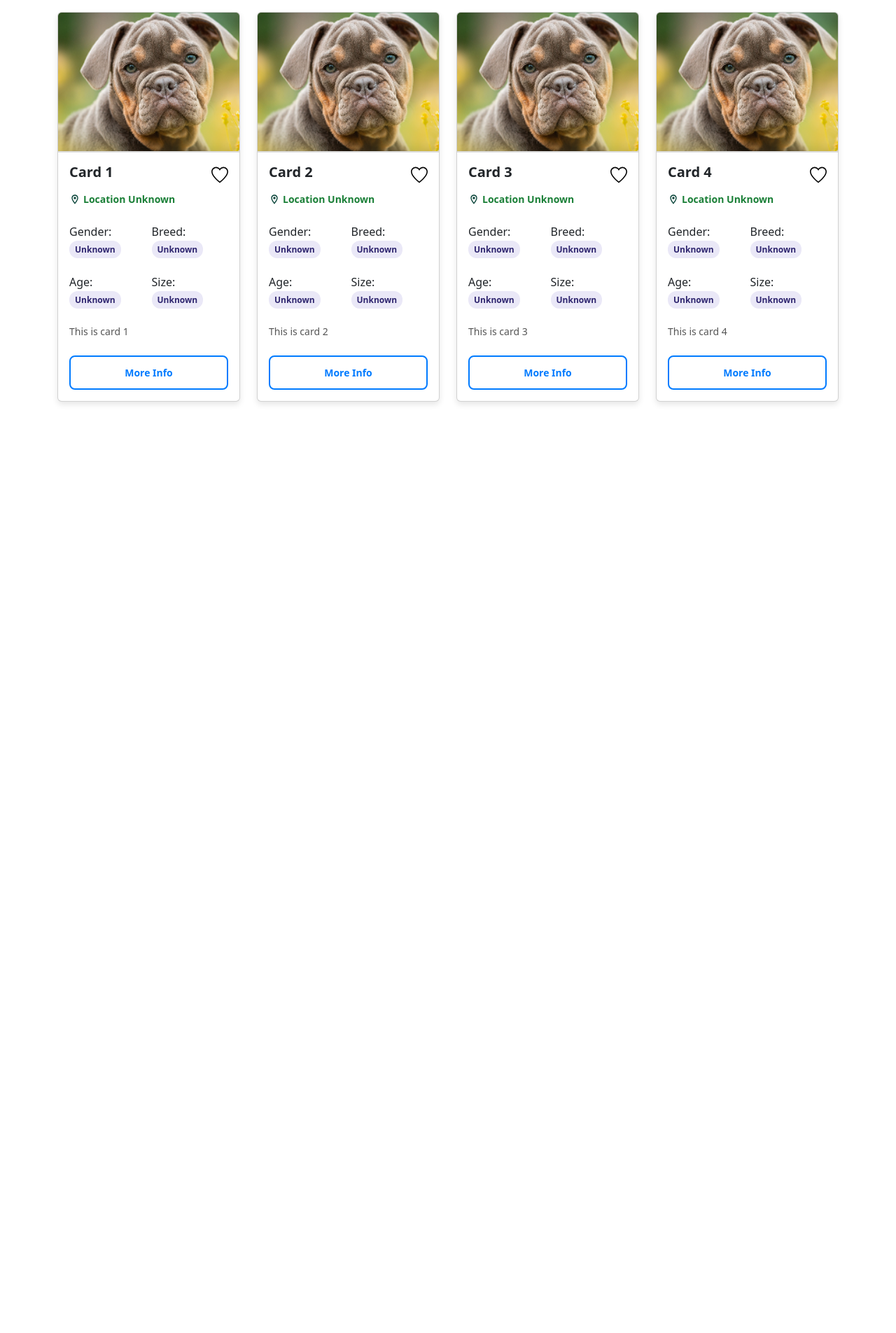
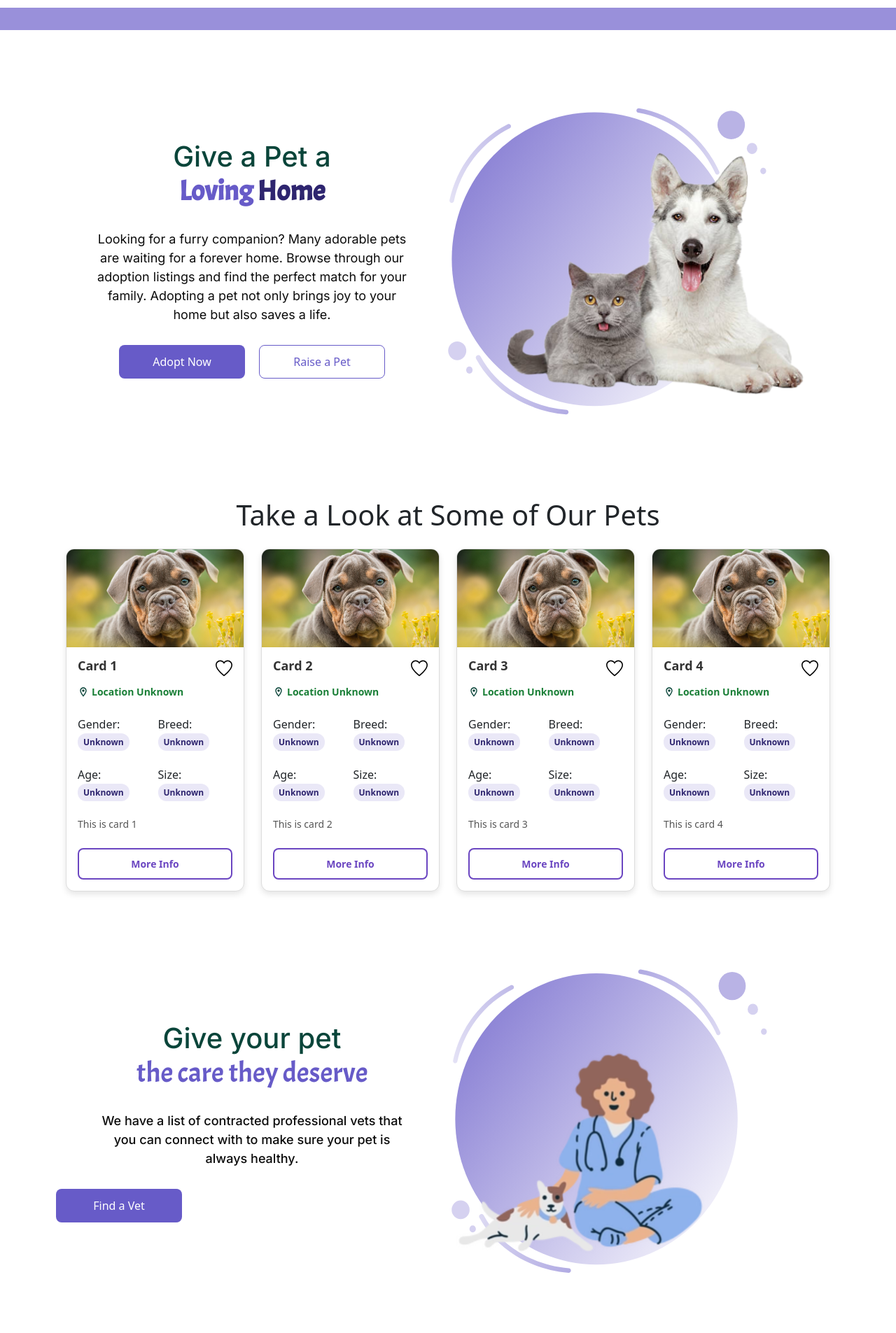
Before and after one commit to Ali-Joumaa/AllMyPet, a React (Create React App) app in the folder frontend/: page / in a window 1280 px wide. Shown: the part 55-1960 px from the top of the page at 70% size. Before the commit the page ends 800 px from the top, so only its background shows below. Built offline with nearby package versions, Linux system fonts and the light colour scheme.

Commit message:
fixed homepage changes

```diff
--- a/frontend/src/App.js
+++ b/frontend/src/App.js
@@ -1,10 +1,25 @@
 import React from "react";
 import "./App.css";
 import OurPetsSection from "./components/ourPetsSection";
+import TopHomePage from "./components/topHomePage";
+import ReviewSection from "./components/reviewSection";
+import NavBar from "./components/NavBar";
+import PetCardsGrid from "./components/PetCardsGrid";
+import Footer from "./components/Footer";
+import PetCare from "./components/petCare";
 function App() {
   return (
     <div>
+      <NavBar/>
+      <TopHomePage/>
       <OurPetsSection/>
+      <PetCare/>
+      <ReviewSection/>
+      <PetCardsGrid/>
+      <Footer/>
+
+
+
     </div>
   );
 }
--- a/frontend/src/components/NavBar.css
+++ b/frontend/src/components/NavBar.css
@@ -64,7 +64,6 @@
     background-color: #9990DA;
     height: 32px;
     width: 100%;
-    margin-bottom: 80px;
     position: relative;
 }
 
--- /dev/null
+++ b/frontend/src/components/ourPetsSection.css
@@ -0,0 +1,23 @@
+.container {
+    min-height: 100px; /* Ensures a minimum height */
+    width: 100%; /* Full width */
+    display: flex; /* If centering content is needed */
+    align-items: center; /* Align items vertically */
+    justify-content: center; /* Align content horizontally */
+    padding: 10px; /* Add some padding for spacing */
+}
+
+/* Adjust height for smaller screens */
+@media (max-width: 768px) {
+    .container {
+        min-height: 80px; /* Reduce height on smaller devices */
+        padding: 8px;
+    }
+}
+
+@media (max-width: 480px) {
+    .container {
+        min-height: 60px; /* Further reduce height for very small screens */
+        padding: 6px;
+    }
+}
--- a/frontend/src/components/ourPetsSection.jsx
+++ b/frontend/src/components/ourPetsSection.jsx
@@ -1,8 +1,8 @@
 import PetCard from "./petCard";
-
+import "./ourPetsSection";
 export default function OurPetsSection(props) {
   return (
-    <div>
+    <div className="container">
         <h1 className="text-center">Take a Look at Some of Our Pets</h1>
     <div className="container mt-4">
       <div className="row">
--- a/frontend/src/components/petCard.css
+++ b/frontend/src/components/petCard.css
@@ -1,9 +1,8 @@
-.card {
+.pet-card {
   display: flex;
   flex-direction: column;
+  width: 100%;
   max-width: 350px;
-  width: 100%;
-  height: 500px;
   border: 1px solid #ddd;
   border-radius: 12px;
   overflow: hidden;
@@ -12,44 +11,44 @@
   transition: transform 0.2s ease-in-out;
 }
 
-.card:hover {
+.pet-card:hover {
   transform: scale(1.02);
 }
 
-.card-image {
+/* Responsive Image */
+.pet-card-image {
   width: 100%;
-  height: 200px;
+  height: auto;
   object-fit: cover;
-  position: relative;
-  border-bottom: 2px solid #ddd;
 }
 
-.card-content {
+/* Responsive Content */
+.pet-card-content {
   padding: 16px;
   display: flex;
   flex-direction: column;
   gap: 8px;
 }
 
-.card-header-pet {
+.pet-card-header {
   display: flex;
   justify-content: space-between;
   align-items: center;
 }
 
-.card-title {
-  font-size: 20px;
+.pet-card-title {
+  font-size: 18px;
   font-weight: bold;
   color: #333;
 }
 
-.heart-icon {
+.pet-card-heart-icon {
   cursor: pointer;
   width: 24px;
   height: 24px;
 }
 
-.location {
+.pet-card-location {
   display: flex;
   align-items: center;
   font-size: 14px;
@@ -57,19 +56,27 @@
   color: #1a7f37;
 }
 
-.location-icon {
+.pet-card-location-icon {
   width: 16px;
   height: 16px;
   margin-right: 4px;
 }
 
-.info-grid {
+/* Info Grid Adjustments */
+.pet-card-info-grid {
   display: grid;
   grid-template-columns: repeat(2, 1fr);
   gap: 8px;
 }
 
-.tag {
+/* Adjust Grid Layout for Small Screens */
+@media (max-width: 480px) {
+  .pet-card-info-grid {
+    grid-template-columns: 1fr;
+  }
+}
+
+.pet-card-tag {
   background-color: #EAE8F7;
   color: #2E256F;
   padding: 4px 8px;
@@ -78,37 +85,54 @@
   font-weight: bold;
 }
 
-.description {
+.pet-card-description {
   font-size: 14px;
   color: #555;
 }
 
-.more-info {
-  padding: 12px;
+/* More Info Button */
+.pet-card-more-info {
+  padding: 10px;
   background-color: white;
-  color: #007bff;
-  border: 2px solid #007bff;
+  color: #6B46C1;
+  border: 2px solid #6B46C1;
   border-radius: 8px;
   font-size: 14px;
   font-weight: bold;
   cursor: pointer;
   text-align: center;
+  width: 100%;
 }
 
-.more-info:hover {
-  background-color: #007bff;
+.pet-card-more-info:hover {
+  background-color: #6B46C1;
   color: white;
 }
 
+/* Larger Screens (Tablets & Desktops) */
 @media (min-width: 600px) {
-  .card {
-    max-width: 450px;
+  .pet-card {
+    max-width: 400px;
   }
 }
 
-@media (min-width: 900px) {
-  .card {
-    flex-direction: column;
-    max-width: 400px;
+/* Smaller Screens (Phones) */
+@media (max-width: 480px) {
+  .pet-card {
+    max-width: 100%;
+    padding: 12px;
+  }
+
+  .pet-card-title {
+    font-size: 16px;
+  }
+
+  .pet-card-description {
+    font-size: 13px;
+  }
+
+  .pet-card-more-info {
+    font-size: 13px;
+    padding: 8px;
   }
 }
--- a/frontend/src/components/petCard.jsx
+++ b/frontend/src/components/petCard.jsx
@@ -10,48 +10,48 @@ export default function PetCard(props) {
   const [isFavorite, setIsFavorite] = useState(false);
 
   return (
-    <div className="card">
+    <div className="pet-card">
       {/* Pet Image */}
       <img
+        className="pet-card-image"
         src={props.petImage ? props.petImage : pitterImage}
         alt="Pet"
-        className="card-image"
       />
 
       {/* Card Content */}
-      <div className="card-content">
+      <div className="pet-card-content">
         {/* Pet Name & Favorite Icon */}
-        <div className="card-header-pet">
-          <h2 className="card-title">{props.petName ? props.petName : "No Name Assigned"}</h2>
+        <div className="pet-card-header">
+          <h2 className="pet-card-title">{props.petName || "No Name Assigned"}</h2>
           <img
             src={isFavorite ? heartFilledIcon : heartIcon}
             alt="Favorite Icon"
-            className="heart-icon"
+            className="pet-card-heart-icon"
             onClick={() => setIsFavorite(!isFavorite)}
           />
         </div>
 
         {/* Location */}
-        <p className="location">
-          <img src={locationIcon} alt="Location Icon" className="location-icon" />
-          {props.petLocation ? props.petLocation : "Location Unknown"}
+        <p className="pet-card-location">
+          <img src={locationIcon} alt="Location Icon" className="pet-card-location-icon" />
+          {props.petLocation || "Location Unknown"}
         </p>
 
         {/* Pet Info Grid */}
-        <div className="info-grid">
-          <p><span>Gender:</span> <span className="tag">{props.petGender ? props.petGender : "Unknown"}</span></p>
-          <p><span>Breed:</span> <span className="tag">{props.petBreed ? props.petBreed : "Unknown"}</span></p>
-          <p><span>Age:</span> <span className="tag">{props.petAge ? props.petAge : "Unknown"}</span></p>
-          <p><span>Size:</span> <span className="tag">{props.petSize ? props.petSize : "Unknown"}</span></p>
+        <div className="pet-card-info-grid">
+          <p><span>Gender:</span> <span className="pet-card-tag">{props.petGender || "Unknown"}</span></p>
+          <p><span>Breed:</span> <span className="pet-card-tag">{props.petBreed || "Unknown"}</span></p>
+          <p><span>Age:</span> <span className="pet-card-tag">{props.petAge || "Unknown"}</span></p>
+          <p><span>Size:</span> <span className="pet-card-tag">{props.petSize || "Unknown"}</span></p>
         </div>
 
         {/* Description */}
-        <p className="description">
-          {props.petDescription ? props.petDescription : "No description available."}
+        <p className="pet-card-description">
+          {props.petDescription || "No description available."}
         </p>
 
         {/* More Info Button */}
-        <button className="more-info">More Info</button>
+        <button className="pet-card-more-info">More Info</button>
       </div>
     </div>
   );
--- a/frontend/src/components/petCare.css
+++ b/frontend/src/components/petCare.css
@@ -2,21 +2,25 @@
 
 .pet-care-container {
   display: flex;
+  flex-wrap: wrap; /* Ensures elements wrap on smaller screens */
   align-items: center;
   justify-content: space-between;
   padding: 80px;
-    background-color: #ffff;
+  background-color: #ffffff;
+  box-sizing: border-box;
 }
 
 .pet-care-image {
   flex: 1;
   display: flex;
   justify-content: center;
+  max-width: 50%;
 }
 
 .pet-care-text {
   flex: 1;
   max-width: 50%;
+  text-align: center;
 }
 
 .pet-care-text h1 {
@@ -24,41 +28,34 @@
   font-weight: 500;
   font-size: 40px;
   line-height: 48.41px;
-    text-align: center;
-    width: 352.74px;
-    height: 55px;
-    display: flex;
-    flex-direction: column;
   color: #0A453A;
-    justify-content: center;
-    align-items: center;
-    margin: 16px;
+  margin: 16px auto;
+  max-width: 100%;
 }
 
 .care-message {
   font-family: 'Acme', sans-serif;
   font-weight: 400;
   font-size: 40px;
-    margin-top: 10px;
-    text-align: center;
   color: #675BC8;
-    display: inline-block;
 }
 
 .pet-care-text p {
-    width: 394px;
-    height: 90px;
+  max-width: 80%;
   font-family: 'Inter', sans-serif;
   font-weight: 500;
   font-size: 18px;
-    margin-top: 55px;
-    line-height: 21.78px;
+  margin-top: 30px;
+  line-height: 1.5;
   color: #0C0C0C;
+  text-align: center;
+  margin-left: auto;
+  margin-right: auto;
 }
 
 .find-vet {
   background: #675BC8;
-    width: 172px;
+  width: 180px;
   height: 48px;
   border-radius: 8px;
   padding: 8px 16px;
@@ -70,7 +67,6 @@
   display: flex;
   align-items: center;
   justify-content: center;
-    text-align: center;
   transition: 0.3s ease-in-out;
   margin-top: 30px;
 }
@@ -80,28 +76,22 @@
 }
 
 .pet-care-image img {
-    width: 650px;
-    height: 600px;
-    margin-left: 150px;
+  max-width: 100%;
+  height: auto;
+  margin-left: auto;
+  margin-right: auto;
+  display: block;
 }
 
 @media screen and (max-width: 820px) {
   .pet-care-container {
     flex-direction: column;
-        align-items: center;
+    padding: 40px;
     text-align: center;
   }
 
   .pet-care-image {
-        display: flex;
-        justify-content: center;
     width: 100%;
-    }
-
-    .pet-care-image img {
-        width: 100%;
-        height: auto;
-        /* margin-left: 0; */
   }
 
   .pet-care-text {
@@ -111,8 +101,9 @@
 
   .find-vet {
     width: 90%;
-        display: flex;
-        justify-content: center;
     margin: 20px auto 0 auto;
+    text-align: center;
+
+
   }
 }
--- a/frontend/src/components/topHomePage.css
+++ b/frontend/src/components/topHomePage.css
@@ -2,21 +2,27 @@
 
 .top-home-container {
     display: flex;
+    flex-wrap: wrap; /* Ensures items don't overflow */
     align-items: center;
     justify-content: space-between;
     padding: 80px;
-    background-color: #ffff;
+    background-color: #ffffff;
+    box-sizing: border-box;
+    position: relative;
 }
 
 .top-home-image {
     flex: 1;
     display: flex;
     justify-content: center;
+    max-width: 50%;
 }
 
 .top-home-text {
     flex: 1;
     max-width: 50%;
+    text-align: center;
+    position: relative;
 }
 
 .top-home-text h1 {
@@ -24,64 +30,59 @@
     font-weight: 500;
     font-size: 40px;
     line-height: 48.41px;
-    text-align: center;
-    width: 352.74px;
-    height: 55px;
-    display: flex;
-    flex-direction: column;
     color: #0A453A;
-    justify-content: center;
-    align-items: center;
-    margin: 16px;
+    margin: 16px auto;
+    max-width: 100%;
 }
 
 .loving-text {
-    font-family: 'Acme';
-    font-weight: 1000;
+    font-family: 'Acme', sans-serif;
+    font-weight: bold;
     font-size: 40px;
-    letter-spacing: 0%;
-    text-align: center;
-    margin: 16px;
+    letter-spacing: 0;
     color: #675BC8;
     display: inline-block;
 }
 
 .top-home-text p {
-    width: 394px;
-    height: 132px;
+    max-width: 80%;
     font-family: 'Inter', sans-serif;
-    font-weight: 500;
     font-size: 18px;
-    margin-top: 55px;
-    line-height: 21.78px;
+    margin-top: 30px;
+    line-height: 1.5;
     color: #0C0C0C;
+    text-align: center;
+    margin-left: auto;
+    margin-right: auto;
 }
 
 .top-home-buttons {
     display: flex;
-    justify-content: space-between;
-    width: 100%;
-    max-width: 390px;
-    align-items: center;
-    margin-top: 30px;
+    justify-content: center;
+    gap: 20px;
+    max-width: 400px;
+    margin: 30px auto;
+    flex-wrap: wrap;
 }
 
-.adopt-btn {
-    background: #675BC8;
-    width: 172px;
+.adopt-btn, .raise-btn {
+    width: 180px;
     height: 48px;
     border-radius: 8px;
     padding: 8px 16px;
     font-size: 16px;
     font-weight: 500;
-    color: white;
-    border: none;
     cursor: pointer;
     display: flex;
     align-items: center;
     justify-content: center;
-    text-align: center;
     transition: 0.3s ease-in-out;
+}
+
+.adopt-btn {
+    background: #675BC8;
+    color: white;
+    border: none;
 }
 
 .adopt-btn:hover {
@@ -90,23 +91,8 @@
 
 .raise-btn {
     background: transparent;
-    width: 172px;
-    height: 48px;
-    border-radius: 8px;
-    padding: 8px 16px;
-    font-family: 'Inter', sans-serif;
-    font-weight: 400;
-    font-size: 14px;
-    line-height: 16.94px;
-    letter-spacing: 0%;
     color: #675BC8;
     border: 1px solid #675BC8;
-    cursor: pointer;
-    display: flex;
-    align-items: center;
-    justify-content: center;
-    text-align: center;
-    transition: 0.3s ease-in-out;
 }
 
 .raise-btn:hover {
@@ -115,27 +101,26 @@
 }
 
 .top-home-image img {
-    width: 650px;
-    height: 600px;
-    margin-left: 150px;
+    max-width: 100%;
+    height: auto;
+    margin-left: auto;
+    margin-right: auto;
+    display: block;
 }
 
 @media screen and (max-width: 820px) {
     .top-home-container {
         flex-direction: column;
-        align-items: center;
+        padding: 40px;
         text-align: center;
     }
 
-    .top-home-image img {
-        width: 100%;
-        height: auto;
-        /* margin-left: 0; */
+    .top-home-image {
+        max-width: 100%;
     }
 
     .top-home-text {
         max-width: 100%;
-        padding: 20px;
     }
 
     .top-home-buttons {
@@ -145,8 +130,8 @@
         align-items: center;
     }
 
-    .adopt-btn,
-    .raise-btn {
-        width: 90%;
+    .adopt-btn, .raise-btn {
+        width: 100%;
+        max-width: 300px;
     }
 }
```
Also changed, not shown: frontend/src/components/Footer.css (+27 -20 lines), frontend/src/components/PetCardsGrid.css (+11 -7 lines), frontend/src/components/petCare.jsx (+6 -7 lines). Lines whose indentation alone changed are shown as unchanged.
